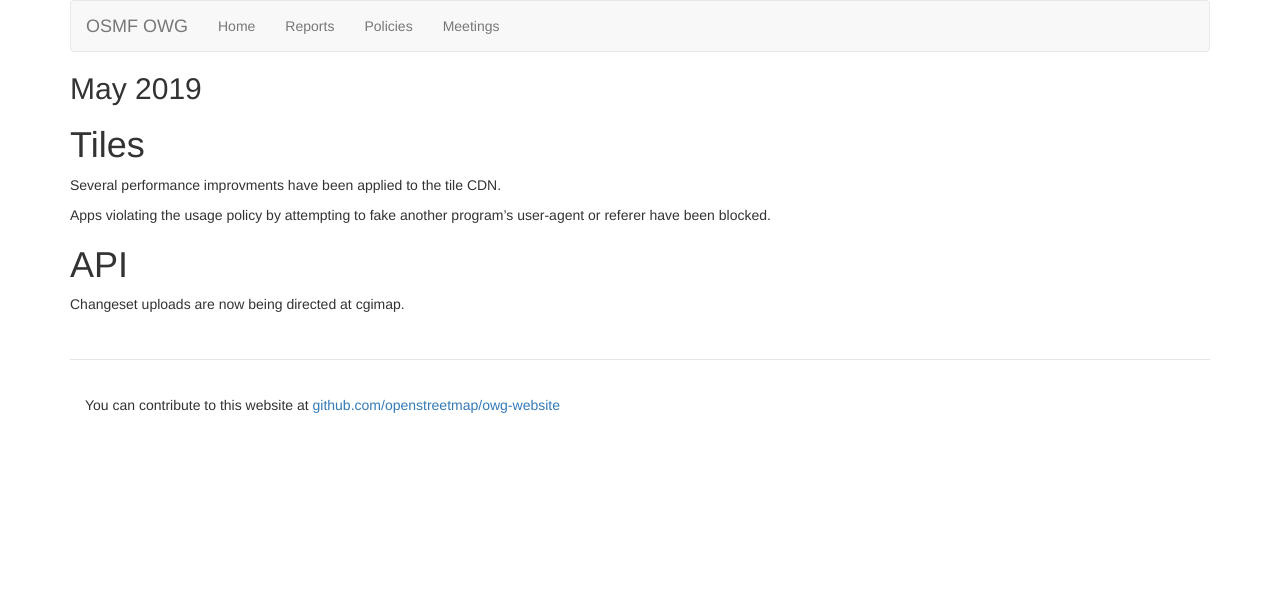
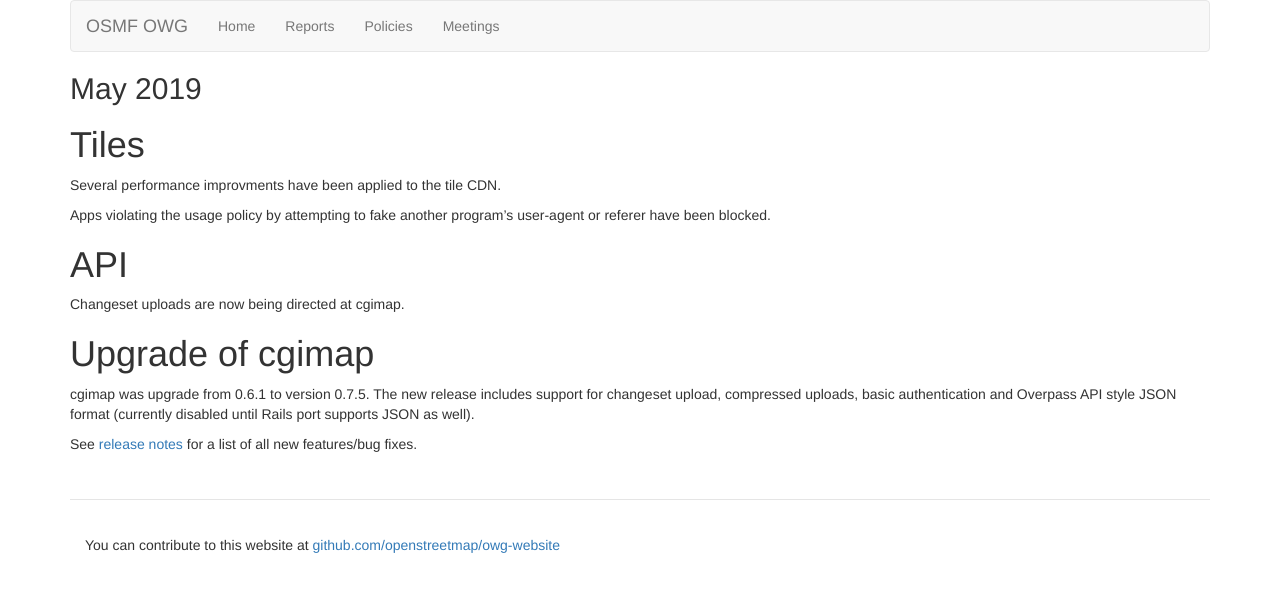
Before and after one commit to openstreetmap/owg-website, a Jekyll site: the page built from _posts/2019-05-01-may.md, in a window 1280 px wide. Shown: the top 592 px of the page. Built offline with Jekyll 4.4.1, drawn with Linux system fonts in a browser that asks for light colours.

Commit message:
cgimap update to 0.7.5

```diff
--- a/_posts/2019-05-01-may.md
+++ b/_posts/2019-05-01-may.md
@@ -13,3 +13,9 @@ Apps violating the usage policy by attempting to fake another program's user-age
 # API
 
 Changeset uploads are now being directed at cgimap.
+
+# Upgrade of cgimap
+
+cgimap was upgrade from 0.6.1 to version 0.7.5. The new release includes support for changeset upload, compressed uploads, basic authentication and Overpass API style JSON format (currently disabled until Rails port supports JSON as well).
+
+See [release notes](https://github.com/zerebubuth/openstreetmap-cgimap/releases) for a list of all new features/bug fixes.
```
